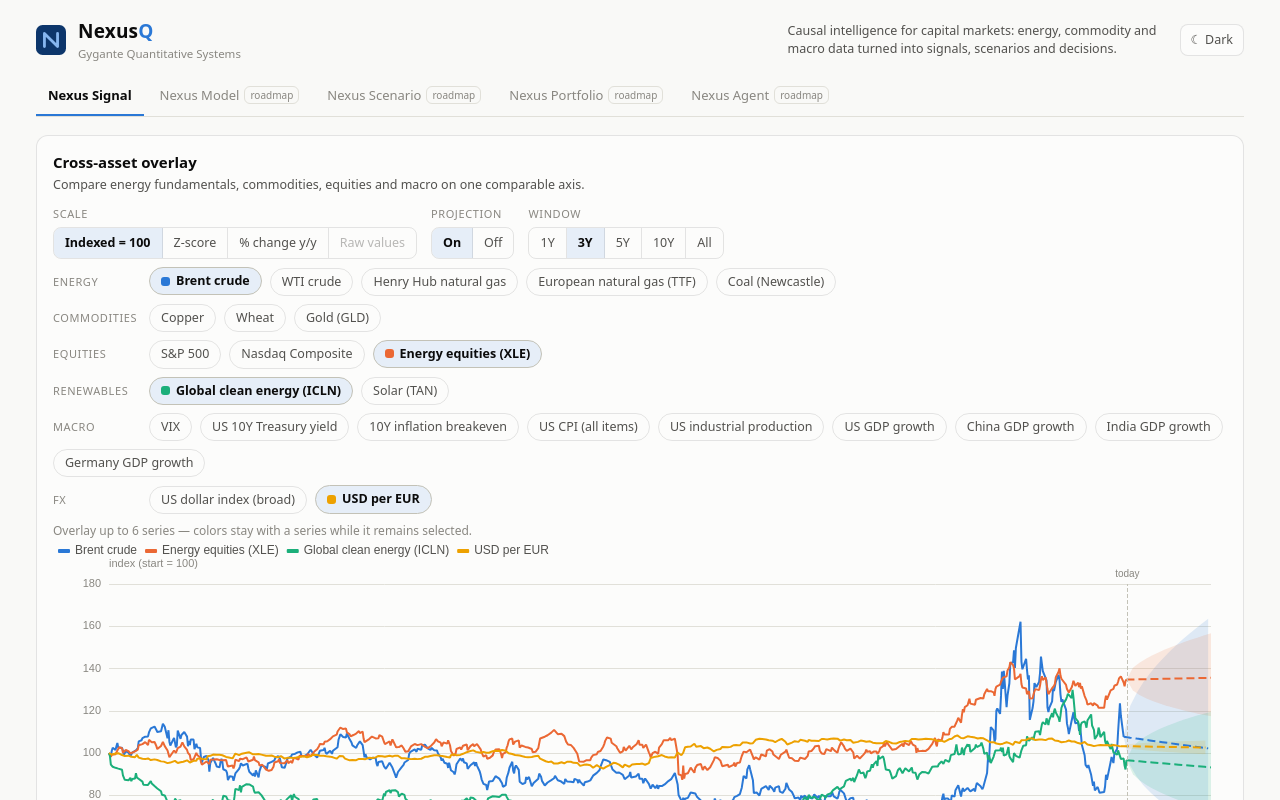
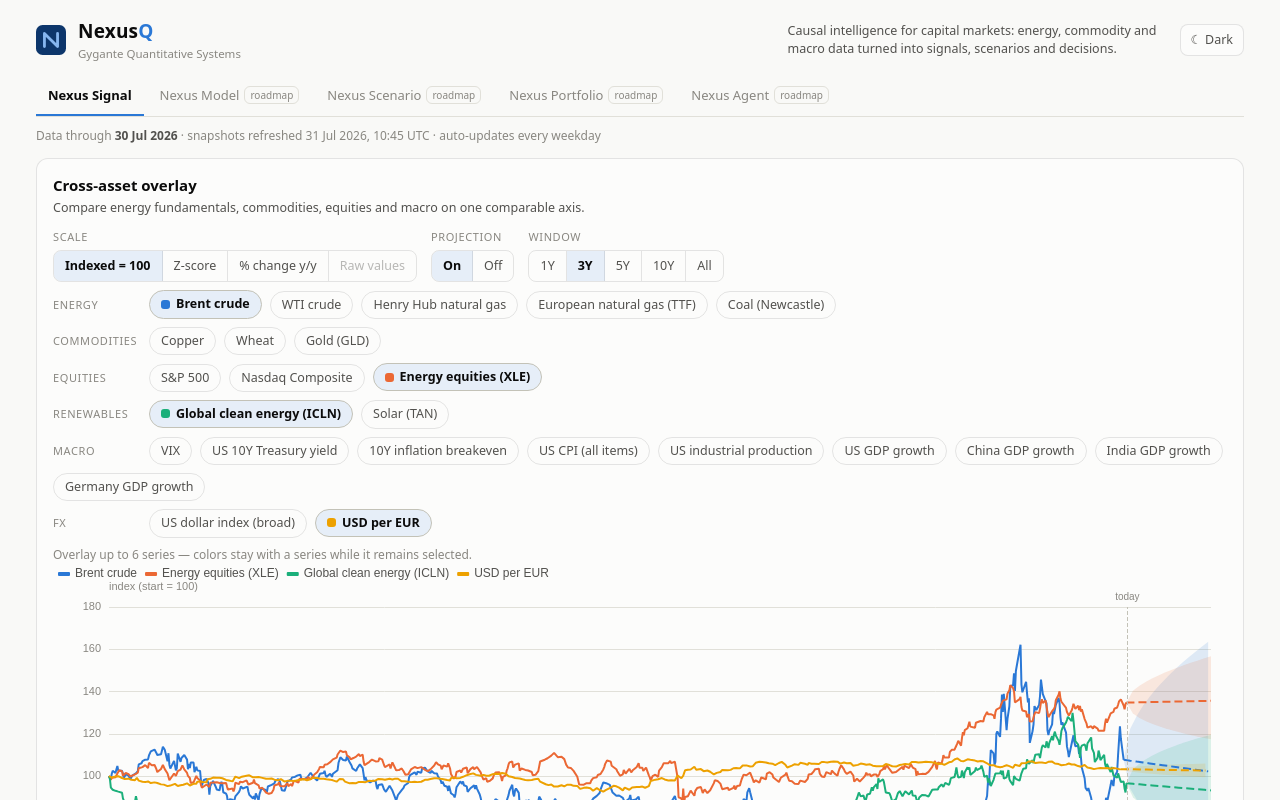
Before and after one commit to cs-ox-wolf3794/nexusq, a React (Vite) app: page / in a window 1280 px wide. Shown: the top 800 px of the page. Built offline with nearby package versions, Linux system fonts and the light colour scheme.

Commit message:
Adding time stamp

```diff
--- a/src/App.tsx
+++ b/src/App.tsx
@@ -27,6 +27,16 @@ const RANGES: { label: string; years: number | null }[] = [
 const DEFAULT_SELECTION = ["BRENT", "XLE", "ICLN", "EURUSD"];
 const SLOT_VARS = ["--series-1", "--series-2", "--series-3", "--series-4", "--series-5", "--series-6"];
 
+function fmtDate(iso: string): string {
+  return new Date(iso).toLocaleDateString("en-GB", { day: "numeric", month: "short", year: "numeric", timeZone: "UTC" });
+}
+
+function fmtDateTime(iso: string): string {
+  return `${new Date(iso).toLocaleString("en-GB", {
+    day: "numeric", month: "short", year: "numeric", hour: "2-digit", minute: "2-digit", timeZone: "UTC",
+  })} UTC`;
+}
+
 function rangeStart(years: number | null): string {
   if (years == null) return "1900-01-01";
   const d = new Date();
@@ -37,6 +47,7 @@ function rangeStart(years: number | null): string {
 export default function App() {
   const { mode, toggle } = useTheme();
   const [catalog, setCatalog] = useState<CatalogEntry[]>([]);
+  const [refreshedAt, setRefreshedAt] = useState<string | null>(null);
   const [loadError, setLoadError] = useState<string | null>(null);
   const [selected, setSelected] = useState<string[]>(DEFAULT_SELECTION);
   const [transform, setTransform] = useState<Transform>("index");
@@ -49,7 +60,12 @@ export default function App() {
   const slotMap = useRef(new Map<string, string>(DEFAULT_SELECTION.map((id, i) => [id, SLOT_VARS[i]])));
 
   useEffect(() => {
-    loadCatalog().then(setCatalog).catch((e) => setLoadError(String(e)));
+    loadCatalog()
+      .then((file) => {
+        setCatalog(file.series);
+        setRefreshedAt(file.generated);
+      })
+      .catch((e) => setLoadError(String(e)));
     loadForecasts().then(setForecasts);
   }, []);
 
@@ -150,6 +166,13 @@ export default function App() {
         ))}
       </nav>
 
+      {refreshedAt && catalog.length > 0 && (
+        <p className="data-stamp">
+          Data through <strong>{fmtDate(catalog.reduce((m, c) => (c.lastUpdated > m ? c.lastUpdated : m), ""))}</strong>
+          {" "}· snapshots refreshed {fmtDateTime(refreshedAt)} · auto-updates every weekday
+        </p>
+      )}
+
       {loadError && <div className="card"><p className="sub">Failed to load data catalog: {loadError}</p></div>}
 
       <section className="card">
--- a/src/lib/data.ts
+++ b/src/lib/data.ts
@@ -38,10 +38,15 @@ export interface ForecastFile {
 const base = import.meta.env.BASE_URL;
 const seriesCache = new Map<string, Promise<Series>>();
 
-export async function loadCatalog(): Promise<CatalogEntry[]> {
+export interface CatalogFile {
+  generated: string; // ISO timestamp of the pipeline run
+  series: CatalogEntry[];
+}
+
+export async function loadCatalog(): Promise<CatalogFile> {
   const res = await fetch(`${base}data/catalog.json`);
   if (!res.ok) throw new Error(`catalog: HTTP ${res.status}`);
-  return (await res.json()).series;
+  return res.json();
 }
 
 export async function loadForecasts(): Promise<ForecastFile | null> {
--- a/src/theme.css
+++ b/src/theme.css
@@ -103,6 +103,9 @@ body {
 .product-nav button:disabled { cursor: default; }
 .product-nav .soon { font-size: 10px; color: var(--text-muted); margin-left: 5px; border: 1px solid var(--gridline); border-radius: 6px; padding: 1px 5px; vertical-align: 1px; }
 
+.data-stamp { font-size: 12px; color: var(--text-muted); margin: -8px 0 14px; }
+.data-stamp strong { color: var(--text-secondary); font-weight: 600; }
+
 /* ---- cards / layout ---- */
 .card { background: var(--surface-1); border: 1px solid var(--border); border-radius: 12px; padding: 16px; margin-bottom: 16px; }
 .card h2 { margin: 0 0 2px; font-size: 15px; }
```
